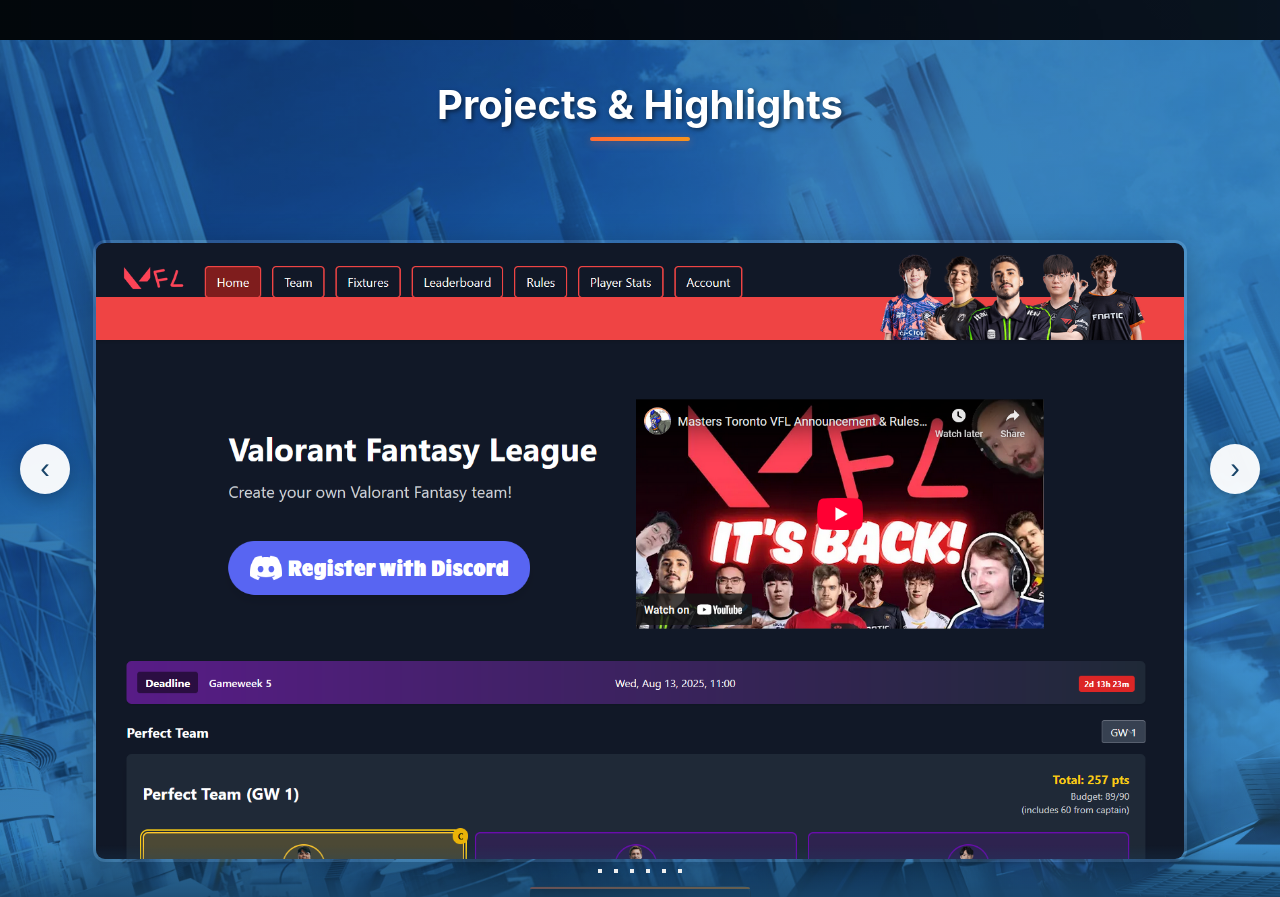
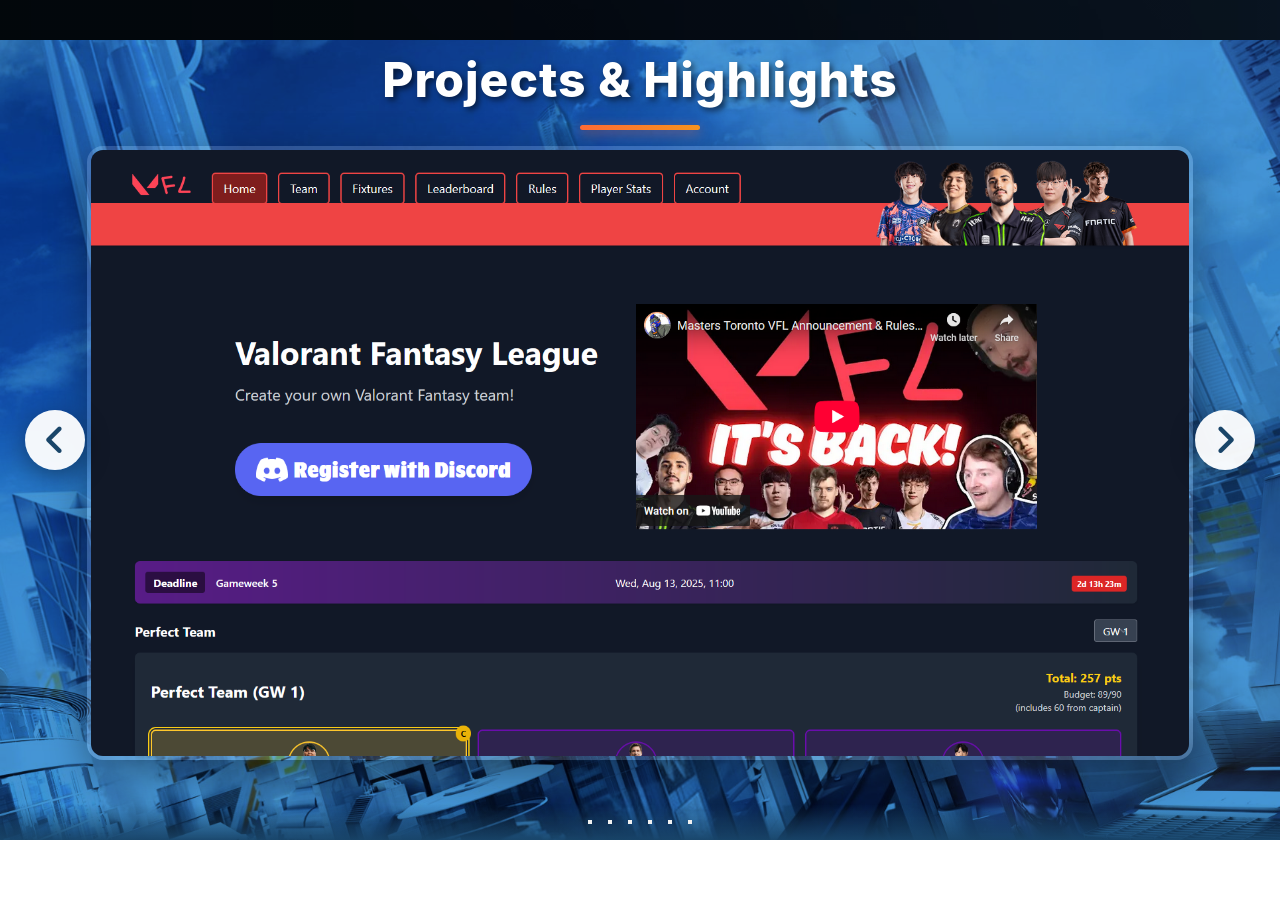
Before and after one commit to imran1503/Resume, a React (Create React App) app in the folder web_resume/: page /#/ in a window 1280 px wide. Shown: the part 840-1737 px from the top of the page. After the commit the page ends 1680 px from the top, so only its background shows below. Built offline with nearby package versions, Linux system fonts and the light colour scheme.

Commit message:
Started updating carousel

```diff
--- a/web_resume/src/Components/Carousel.css
+++ b/web_resume/src/Components/Carousel.css
@@ -1,43 +1,44 @@
-/* SimpleCarousel.css - Fixed Version */
+/* SimpleCarousel.css - Final Merged Version */
 
 .carousel {
   position: relative;
-  max-width: 800px;
-  margin: auto;
+  max-width: 1000px;
+  height: 780px;
+  margin: 3rem auto;
   user-select: none;
-  border-radius: 16px;
+  border-radius: 20px;
   overflow: hidden;
-  box-shadow: 0 10px 40px rgba(0, 0, 0, 0.2);
+  box-shadow: 0 15px 50px rgba(0, 0, 0, 0.3);
   background: linear-gradient(145deg, #1a3a5f 0%, #2c5282 100%);
+  height: 650px;
 }
 
 .carousel-title {
-  font-size: 2.5rem;
-  font-weight: 700;
+  font-size: 3rem;
+  font-weight: 800;
   color: #ffffff;
-  text-shadow: 2px 2px 4px rgba(0, 0, 0, 0.5);
-  margin-bottom: 1.5rem;
+  text-shadow: 3px 3px 6px rgba(0, 0, 0, 0.6);
   position: relative;
-  display: block; /* Changed from inline-block to block */
-  text-align: center; /* Center the text */
-  width: 100%; /* Take full width */
-  padding: 0 1rem;
-  padding-top: 40px;
+  display: block;
+  text-align: center;
+  width: 100%;
   z-index: 5;
-  /* Remove margin-left: 40% */
+  margin-top: 10px;
+  letter-spacing: 1px;
 }
 
 .carousel-title::after {
   content: "";
   display: block;
-  margin: 0.5rem auto 0;
-  width: 100px;
-  height: 4px;
+  margin: 1rem auto 0;
+  width: 120px;
+  height: 5px;
   background: linear-gradient(90deg, #ff6b35, #f7931e);
   border-radius: 4px;
-  box-shadow: 0 2px 8px rgba(255, 107, 53, 0.4);
+  box-shadow: 0 3px 12px rgba(255, 107, 53, 0.5);
 }
 
+/* --- FIXED HEIGHT + ALIGNMENT --- */
 .carousel-viewport {
   overflow: hidden;
   background-image: url("../../public/images/MECTest.jpg");
@@ -46,129 +47,120 @@
   background-blend-mode: overlay;
   background-color: rgba(25, 69, 105, 0.9);
   position: relative;
+  height: 100%;
+  display: flex;
+  flex-direction: column;
+  justify-content: flex-start;
 }
 
-.carousel-viewport::before {
+/* FIXED: remove extra 120px gap */
+.carousel-track {
+  display: flex;
+  transition: transform 0.6s cubic-bezier(0.25, 0.46, 0.45, 0.94);
+  height: 100%;
+  position: relative;
+  z-index: 2;
+  flex-direction: row;
+  flex-wrap: nowrap;
+}
+
+/* FIXED: consistent height */
+.carousel-slide {
+  flex-shrink: 0;
+  height: 100%;
+  display: flex;
+  align-items: center;
+  justify-content: center;
+  position: relative;
+  flex: 0 0 auto;
+}
+
+/* FIXED: tighter layout, removes bottom gap */
+.carousel-content {
+  position: relative;
+  width: 100%;
+  height: 100%;
+  display: flex;
+  flex-direction: column;
+  justify-content: space-between;
+  align-items: center;
+  padding: 1rem 0;
+}
+
+/* FIXED: use more height for image */
+.carousel-image {
+  width: auto;
+  height: 80%;
+  max-height: none;
+  object-fit: contain;
+  border-radius: 16px;
+  box-shadow: 0 12px 40px rgba(0, 0, 0, 0.4);
+  transition: all 0.4s ease;
+  border: 4px solid rgba(255, 255, 255, 0.15);
+}
+
+.carousel-image:hover {
+  transform: scale(1.03);
+  box-shadow: 0 16px 50px rgba(0, 0, 0, 0.5);
+  border-color: rgba(255, 255, 255, 0.3);
+}
+
+/* FIXED: smaller spacing, better alignment */
+.carousel-caption {
+  text-align: center;
+  color: #ffffff;
+  background: linear-gradient(
+    135deg,
+    rgba(0, 0, 0, 0.9) 0%,
+    rgba(25, 69, 105, 0.95) 100%
+  );
+  padding: 0.8rem 1.5rem;
+  font-size: 1.1rem;
+  font-weight: 600;
+  margin-top: 0.5rem;
+  border-radius: 12px;
+  backdrop-filter: blur(12px);
+  border: 2px solid rgba(255, 255, 255, 0.15);
+  max-width: 90%;
+  position: relative;
+  z-index: 3;
+  box-shadow: 0 6px 20px rgba(0, 0, 0, 0.4);
+  letter-spacing: 0.5px;
+}
+
+.carousel-caption::before {
   content: "";
   position: absolute;
   top: 0;
   left: 0;
   right: 0;
-  bottom: 0;
-  background: linear-gradient(
-    135deg,
-    rgba(25, 69, 105, 0.4) 0%,
-    rgba(41, 128, 185, 0.3) 100%
-  );
-  z-index: 1;
+  height: 3px;
+  background: linear-gradient(90deg, #ff6b35, #f7931e);
+  border-radius: 3px 3px 0 0;
 }
 
-/* CRITICAL: Maintain horizontal flexbox layout */
-.carousel-track {
-  display: flex;
-  transition: transform 0.6s cubic-bezier(0.25, 0.46, 0.45, 0.94);
-  height: 85%;
-  position: relative;
-  z-index: 2;
-  /* Ensure horizontal layout */
-  flex-direction: row;
-  flex-wrap: nowrap;
-}
-
-.carousel-slide {
-  flex-shrink: 0;
-  height: 850px;
-  display: flex;
-  align-items: center;
-  justify-content: center;
-  position: relative;
-  /* Critical for horizontal layout */
-  flex: 0 0 auto;
-}
-
-.carousel-content {
-  position: relative;
-  height: 90%;
-  width: 100%;
-  display: flex;
-  flex-direction: column;
-  align-items: center;
-  justify-content: center;
-  padding: 2rem;
-}
-
-.carousel-image {
-  width: 90%;
-  height: 100%;
-  object-fit: cover;
-  border-radius: 12px;
-  box-shadow: 0 8px 32px rgba(0, 0, 0, 0.3);
-  transition: all 0.4s ease;
-  border: 3px solid rgba(255, 255, 255, 0.1);
-}
-
-.carousel-image:hover {
-  transform: scale(1.02);
-  box-shadow: 0 12px 40px rgba(0, 0, 0, 0.4);
-  border-color: rgba(255, 255, 255, 0.3);
-}
-
-/* Enhanced Arrow Styles */
-.carousel-arrow {
-  position: absolute;
-  top: 50%;
-  transform: translateY(-50%);
-  background: rgba(255, 255, 255, 0.95);
-  border: none;
-  width: 50px;
-  height: 50px;
-  border-radius: 50%;
-  cursor: pointer;
-  box-shadow: 0 4px 20px rgba(0, 0, 0, 0.3);
-  font-size: 1.8rem;
-  color: #194569;
-  transition: all 0.3s ease;
-  z-index: 10;
-  display: flex;
-  align-items: center;
-  justify-content: center;
-}
-
-.carousel-arrow:hover {
-  background: rgba(255, 255, 255, 1);
-  transform: translateY(-50%) scale(1.1);
-  box-shadow: 0 6px 25px rgba(0, 0, 0, 0.4);
-  color: #ff6b35;
-}
-
-.carousel-arrow.left {
-  left: 20px;
-}
-
-.carousel-arrow.right {
-  right: 20px;
-}
-
-/* Enhanced Indicators */
+/* INDICATORS */
 .carousel-indicators {
   display: flex;
   justify-content: center;
-  gap: 12px;
-  padding: 1.5rem;
-  position: relative;
+  gap: 16px;
+  padding: 1rem 2rem;
+  position: absolute;
+  bottom: 0;
+  left: 0;
+  right: 0;
   z-index: 10;
-  background: linear-gradient(transparent 0%, rgba(25, 69, 105, 0.8) 100%);
+  background: linear-gradient(transparent 0%, rgba(25, 69, 105, 0.95) 100%);
 }
 
 .carousel-indicator {
-  width: 16px;
-  height: 16px;
-  background-color: rgba(255, 255, 255, 0.6);
+  width: 18px;
+  height: 18px;
+  background-color: rgba(255, 255, 255, 0.7);
   border-radius: 50%;
-  border: 2px solid rgba(255, 255, 255, 0.8);
+  border: 3px solid rgba(255, 255, 255, 0.9);
   cursor: pointer;
   transition: all 0.3s ease;
-  margin-bottom: 0;
   position: relative;
   overflow: hidden;
 }
@@ -185,9 +177,9 @@
 }
 
 .carousel-indicator.active {
-  transform: scale(1.3);
+  transform: scale(1.4);
   border-color: #ff6b35;
-  box-shadow: 0 0 12px rgba(255, 107, 53, 0.6);
+  box-shadow: 0 0 15px rgba(255, 107, 53, 0.7);
 }
 
 .carousel-indicator.active::before {
@@ -195,207 +187,71 @@
 }
 
 .carousel-indicator:hover {
-  transform: scale(1.2);
-  background-color: rgba(255, 255, 255, 0.8);
+  transform: scale(1.3);
+  background-color: rgba(255, 255, 255, 0.9);
 }
 
-/* Enhanced Caption */
-.carousel-caption {
-  text-align: center;
-  color: #ffffff;
-  background: linear-gradient(
-    135deg,
-    rgba(0, 0, 0, 0.85) 0%,
-    rgba(25, 69, 105, 0.9) 100%
-  );
-  padding: 1rem 2rem;
-  font-size: 1.1rem;
-  margin-top: 1.5rem;
-  border-radius: 8px;
-  backdrop-filter: blur(10px);
-  border: 1px solid rgba(255, 255, 255, 0.1);
-  max-width: 80%;
-  position: relative;
-  z-index: 3;
-  box-shadow: 0 4px 20px rgba(0, 0, 0, 0.3);
+/* ARROWS */
+.carousel-arrow {
+  position: absolute;
+  top: 50%;
+  transform: translateY(-50%);
+  background: rgba(255, 255, 255, 0.95);
+  border: none;
+  width: 60px;
+  height: 60px;
+  border-radius: 50%;
+  cursor: pointer;
+  box-shadow: 0 6px 25px rgba(0, 0, 0, 0.4);
+  font-size: 2.2rem;
+  color: #194569;
+  transition: all 0.3s ease;
+  z-index: 10;
+  display: flex;
+  align-items: center;
+  justify-content: center;
+  font-weight: bold;
 }
 
-.carousel-caption::before {
-  content: "";
-  position: absolute;
-  top: 0;
-  left: 0;
-  right: 0;
-  height: 2px;
-  background: linear-gradient(90deg, #ff6b35, #f7931e);
-  border-radius: 2px 2px 0 0;
+.carousel-arrow:hover {
+  background: rgba(255, 255, 255, 1);
+  transform: translateY(-50%) scale(1.15);
+  box-shadow: 0 8px 30px rgba(0, 0, 0, 0.5);
+  color: #ff6b35;
 }
 
-/* Lazy Loading Styles */
-.image-placeholder {
-  position: absolute;
-  top: 50%;
-  left: 50%;
-  transform: translate(-50%, -50%);
-  display: flex;
-  flex-direction: column;
-  align-items: center;
-  gap: 1rem;
-  color: rgba(255, 255, 255, 0.8);
-  font-size: 1rem;
-  z-index: 2;
+.carousel-arrow.left {
+  left: 25px;
 }
 
-.loading-spinner {
-  width: 40px;
-  height: 40px;
-  border: 4px solid rgba(255, 255, 255, 0.3);
-  border-left: 4px solid #ff6b35;
-  border-radius: 50%;
-  animation: spin 1s linear infinite;
+.carousel-arrow.right {
+  right: 25px;
 }
 
-@keyframes spin {
-  0% {
-    transform: rotate(0deg);
-  }
-  100% {
-    transform: rotate(360deg);
-  }
-}
-
-.image-error {
-  position: absolute;
-  top: 50%;
-  left: 50%;
-  transform: translate(-50%, -50%);
-  color: #ff6b35;
-  font-size: 1rem;
-  text-align: center;
-  z-index: 2;
-}
-
-.carousel-image.loading {
-  opacity: 0;
-  transition: opacity 0.3s ease-in-out;
-}
-
-.carousel-image.loaded {
-  opacity: 1;
-  transition: opacity 0.3s ease-in-out;
-}
-
-/* Ensure proper stacking while maintaining horizontal layout */
-.carousel-content {
-  position: relative;
-  height: 90%;
-  width: 100%;
-  display: flex;
-  flex-direction: column;
-  align-items: center;
-  justify-content: center;
-}
-
-/* Progress Bar */
-.carousel-progress {
-  position: absolute;
-  top: 0;
-  left: 0;
-  right: 0;
-  height: 3px;
-  background: rgba(255, 255, 255, 0.2);
-  z-index: 10;
-}
-
-.carousel-progress-bar {
-  height: 100%;
-  background: linear-gradient(90deg, #ff6b35, #f7931e);
-  width: 0%;
-  transition: width 0.1s linear;
-  box-shadow: 0 0 10px rgba(255, 107, 53, 0.6);
-}
-
-/* Responsive Design */
+/* Responsive adjustments */
 @media (max-width: 768px) {
   .carousel {
-    max-width: 95%;
-    border-radius: 12px;
+    height: 500px;
+    margin: 2rem auto;
   }
 
   .carousel-title {
-    font-size: 2rem;
-    margin-left: 35%;
+    font-size: 2.2rem;
+    padding: 1rem 1rem 0.5rem 1rem;
   }
 
-  .carousel-slide {
-    height: 600px;
+  .carousel-track {
+    height: 100%;
   }
 
   .carousel-image {
-    width: 90%;
-    height: 80%;
-  }
-
-  .carousel-arrow {
-    width: 44px;
-    height: 44px;
-    font-size: 1.5rem;
-  }
-
-  .carousel-arrow.left {
-    left: 10px;
-  }
-
-  .carousel-arrow.right {
-    right: 10px;
+    height: auto;
+    max-height: 70%;
   }
 
   .carousel-caption {
     font-size: 1rem;
     padding: 0.8rem 1.5rem;
-    max-width: 90%;
+    margin-top: 0.8rem;
   }
 }
-
-@media (max-width: 480px) {
-  .carousel-title {
-    font-size: 1.8rem;
-    margin-left: 30%;
-  }
-
-  .carousel-slide {
-    height: 500px;
-  }
-
-  .carousel-indicators {
-    padding: 1rem;
-  }
-
-  .carousel-indicator {
-    width: 12px;
-    height: 12px;
-  }
-}
-
-/* Animation for slide transitions */
-@keyframes slideIn {
-  from {
-    opacity: 0;
-    transform: translateX(30px);
-  }
-  to {
-    opacity: 1;
-    transform: translateX(0);
-  }
-}
-
-.carousel-slide {
-  animation: slideIn 0.5s ease-out;
-}
-
-/* Focus styles for accessibility */
-.carousel-arrow:focus,
-.carousel-indicator:focus {
-  outline: 3px solid #ff6b35;
-  outline-offset: 2px;
-}
--- a/web_resume/src/Components/Carousel.js
+++ b/web_resume/src/Components/Carousel.js
@@ -7,7 +7,7 @@
   interval = 5000,
   showArrows = true,
   showIndicators = true,
-  className = "simple-carousel full-width",
+  className = "simple-carousel full-width height-50%",
 }) {
   const defaultItems = [
     {
@@ -145,14 +145,14 @@
               onClick={prev}
               className="carousel-arrow left aligned"
             >
-              ‹
+             <i class="fa-solid fa-angle-left"></i>
             </button>
             <button
               aria-label="Next"
               onClick={next}
               className="carousel-arrow right aligned"
             >
-              ›
+              <i class="fa-solid fa-angle-right"></i>
             </button>
           </>
         )}{" "}
@@ -164,7 +164,7 @@
                 onClick={() => goTo(i)}
                 className={`w-3 h-3 rounded-full transition-all ${
                   i === index
-                    ? "bg-white scale-110"
+                    ? "bg-white scale-150"
                     : "bg-gray-500 opacity-70 hover:opacity-100"
                 }`}
               ></button>
```
